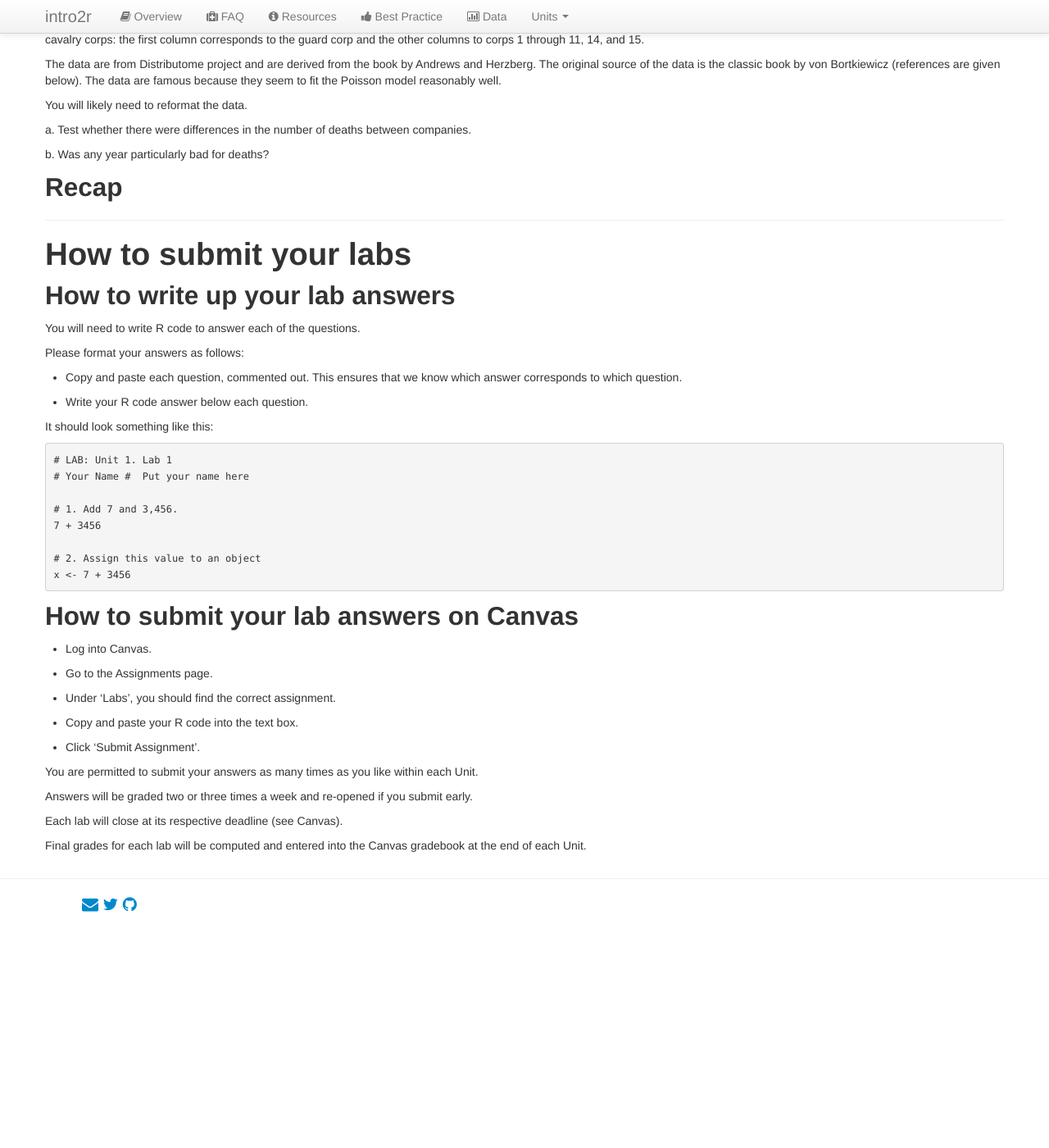
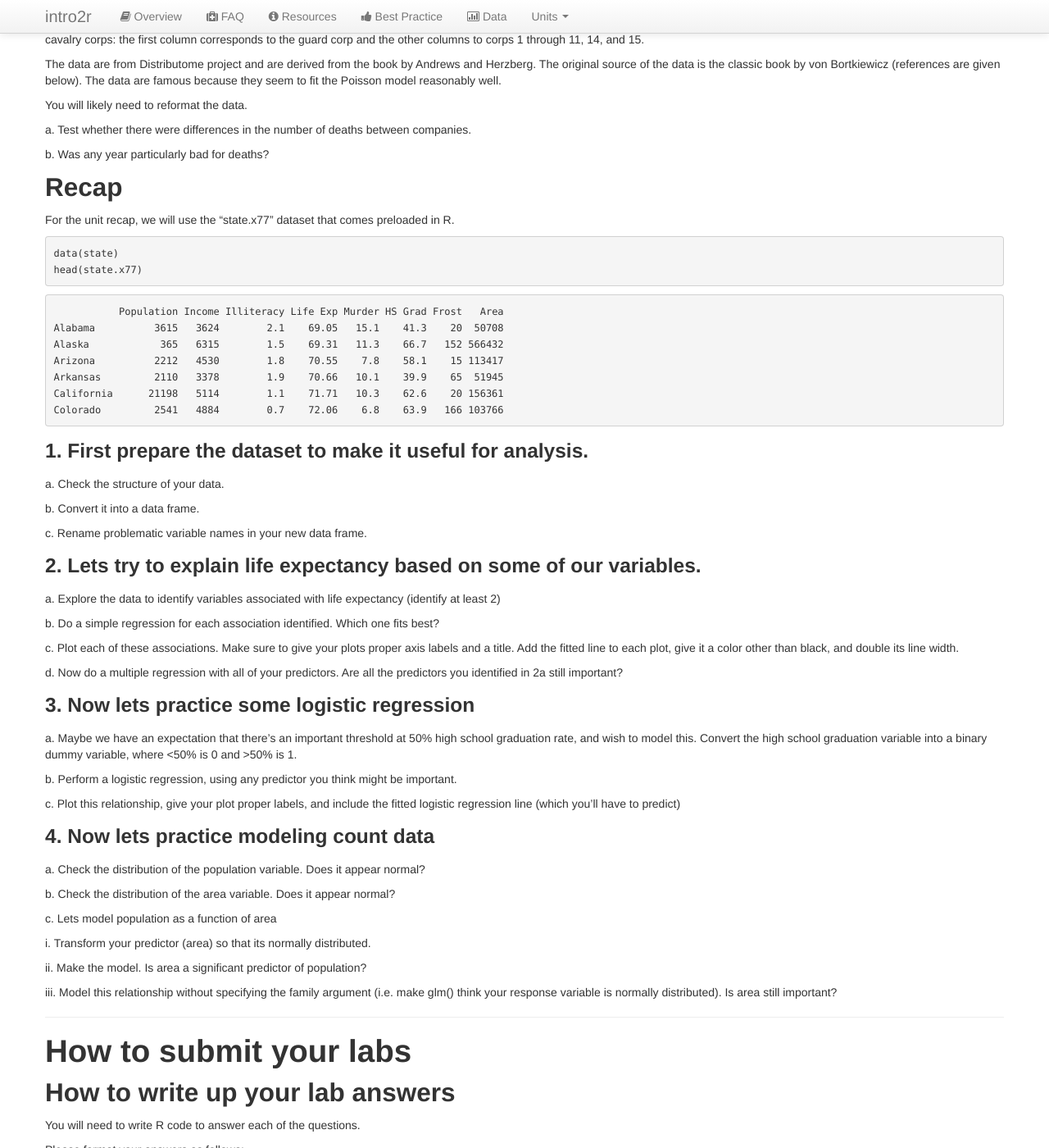
Before and after one commit to intro2r/intro2r, a Jekyll site: the page built from unit4/labs.md, in a window 1280 px wide and 1400 px high, scrolled down 2118 px. Shown: the whole window at 82% size. Built offline with Jekyll 4.4.1, drawn with Linux system fonts in a browser that asks for light colours; our own code applies the rules of GitHub Pages for plain Markdown files; before the commit the page ends 3241 px from its top, so only the background shows below that.

Commit message:
Update labs.md

````diff
--- a/unit4/labs.md
+++ b/unit4/labs.md
@@ -142,6 +142,68 @@ You will likely need to reformat the data.
 
 ## Recap
 
+ For the unit recap, we will use the “state.x77” dataset that comes preloaded in R.
+
+```r
+data(state)
+head(state.x77)
+```
+
+```
+           Population Income Illiteracy Life Exp Murder HS Grad Frost   Area
+Alabama          3615   3624        2.1    69.05   15.1    41.3    20  50708
+Alaska            365   6315        1.5    69.31   11.3    66.7   152 566432
+Arizona          2212   4530        1.8    70.55    7.8    58.1    15 113417
+Arkansas         2110   3378        1.9    70.66   10.1    39.9    65  51945
+California      21198   5114        1.1    71.71   10.3    62.6    20 156361
+Colorado         2541   4884        0.7    72.06    6.8    63.9   166 103766
+```
+
+
+### 1. First prepare the dataset to make it useful for analysis.
+
+  a. Check the structure of your data.
+
+  b. Convert it into a data frame.
+
+  c. Rename problematic variable names in your new data frame.
+
+
+
+### 2. Lets try to explain life expectancy based on some of our variables.
+
+  a. Explore the data to identify variables associated with life expectancy (identify at least 2)
+
+  b. Do a simple regression for each association identified. Which one fits best?
+
+  c. Plot each of these associations. Make sure to give your plots proper axis labels and a title. Add the fitted line to each plot, give it a color other than black, and double its line width.
+
+ d. Now do a multiple regression with all of your predictors. Are all the predictors you identified in 2a still important?
+
+
+### 3. Now lets practice some logistic regression
+
+  a. Maybe we have an expectation that there’s an important threshold at 50% high school graduation rate, and wish to model this. Convert the high school graduation variable into a binary dummy variable, where <50% is 0 and >50% is 1.
+
+  b. Perform a logistic regression, using any predictor you think might be important.
+
+  c. Plot this relationship, give your plot proper labels, and include the fitted logistic regression line (which you’ll have to predict)
+
+
+
+### 4. Now lets practice modeling count data
+
+  a. Check the distribution of the population variable. Does it appear normal?
+
+  b. Check the distribution of the area variable. Does it appear normal?
+
+  c. Lets model population as a function of area
+
+   i. Transform your predictor (area) so that its normally distributed.
+
+   ii. Make the model. Is area a significant predictor of population?
+
+   iii. Model this relationship without specifying the family argument (i.e. make glm() think your response variable is normally distributed). Is area still important?
 
 
 
````
